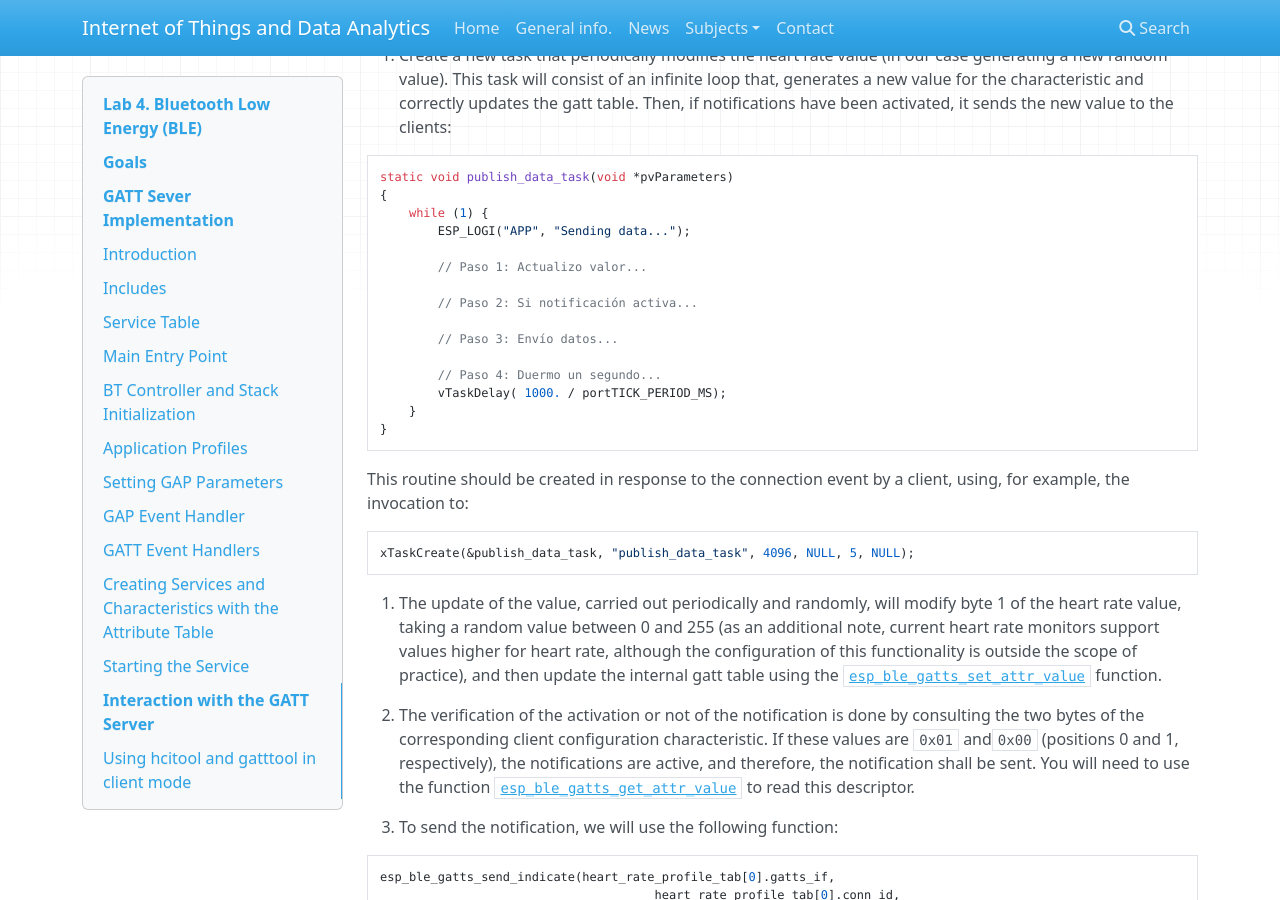
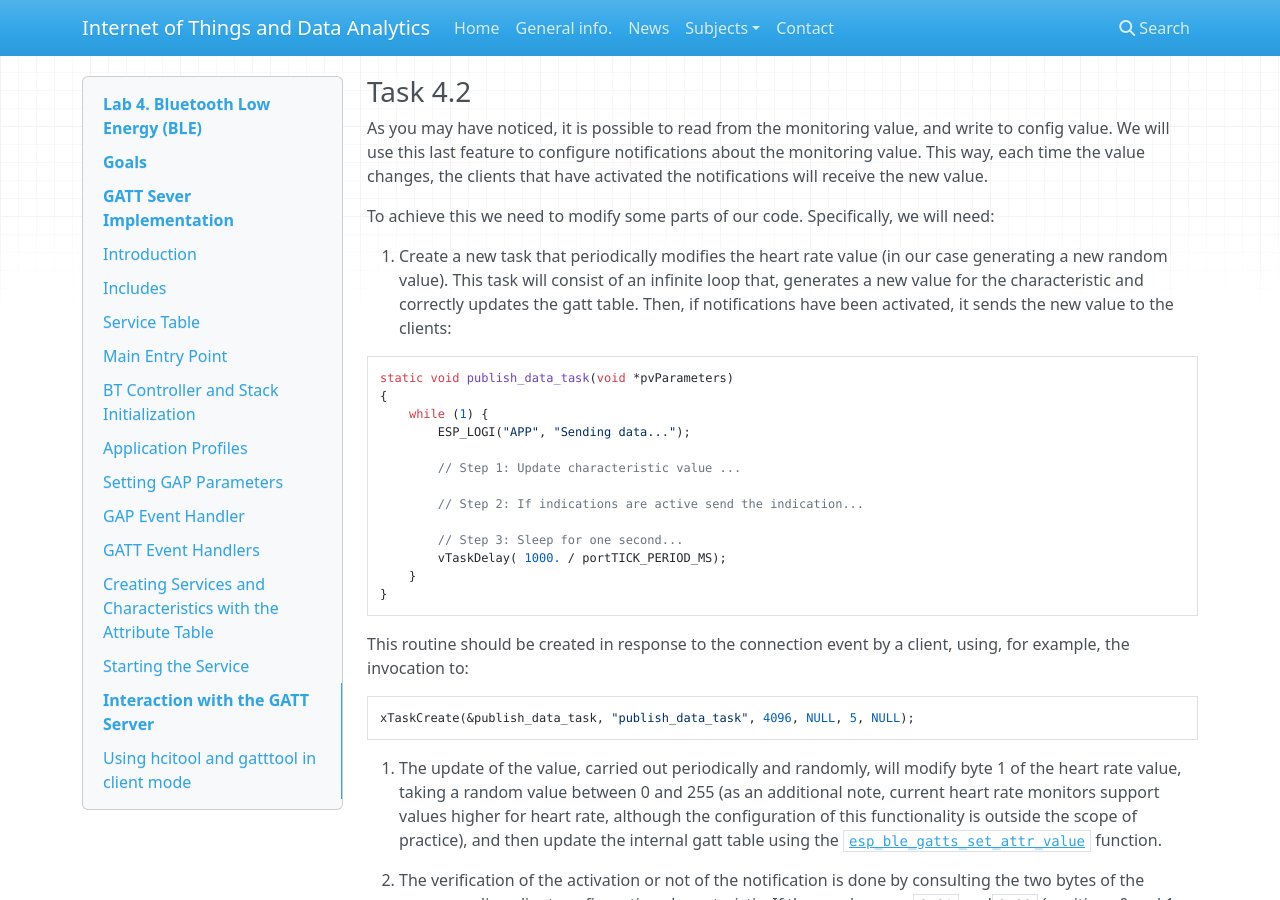
Before and after one commit to iot-da/iot-da.github.io, an MkDocs documentation site: the page built from docs/Subjects/NP1/P4/index.md, in a window 1280 px wide and 900 px high, scrolled down 15582 px. Built offline with MkDocs 1.6.1, drawn with Linux system fonts in a browser that asks for light colours; nearby versions of some CDN libraries.

Commit message:
NP1: corrección de traducción y enlace a figura

```diff
--- a/docs/Subjects/NP1/P4/index.md
+++ b/docs/Subjects/NP1/P4/index.md
@@ -26,7 +26,7 @@ one place instead of adding services and characteristics one by one.
 This example implements the *Heart Rate Profile* as defined by the [Traditional
 Profile Specifications](https://www.bluetooth.com/specifications/profiles-overview).
 
-<div align="center"><img src="image/Heart_Rate_Service.png" width = "450" alt="Table-like data structure representing the Heart Rate Service" align=center /> </div>
+<div align="center"><img src="img/Heart_Rate_Service.png" width = "450" alt="Table-like data structure representing the Heart Rate Service" align=center /> </div>
 
 We will therefore display three characteristics. Of them, the most important for
 us will be the heart rate measurement value, with its value (*Heart Rate
@@ -838,13 +838,11 @@ static void publish_data_task(void *pvParameters)
 	while (1) {
 		ESP_LOGI("APP", "Sending data...");
 
-		// Paso 1: Actualizo valor...
+		// Step 1: Update characteristic value ...
 
-		// Paso 2: Si notificación activa...
+		// Step 2: If indications are active send the indication...
 
-		// Paso 3: Envío datos...
-
-		// Paso 4: Duermo un segundo...
+		// Step 3: Sleep for one second...
 		vTaskDelay( 1000. / portTICK_PERIOD_MS);
 	}
 }
```
